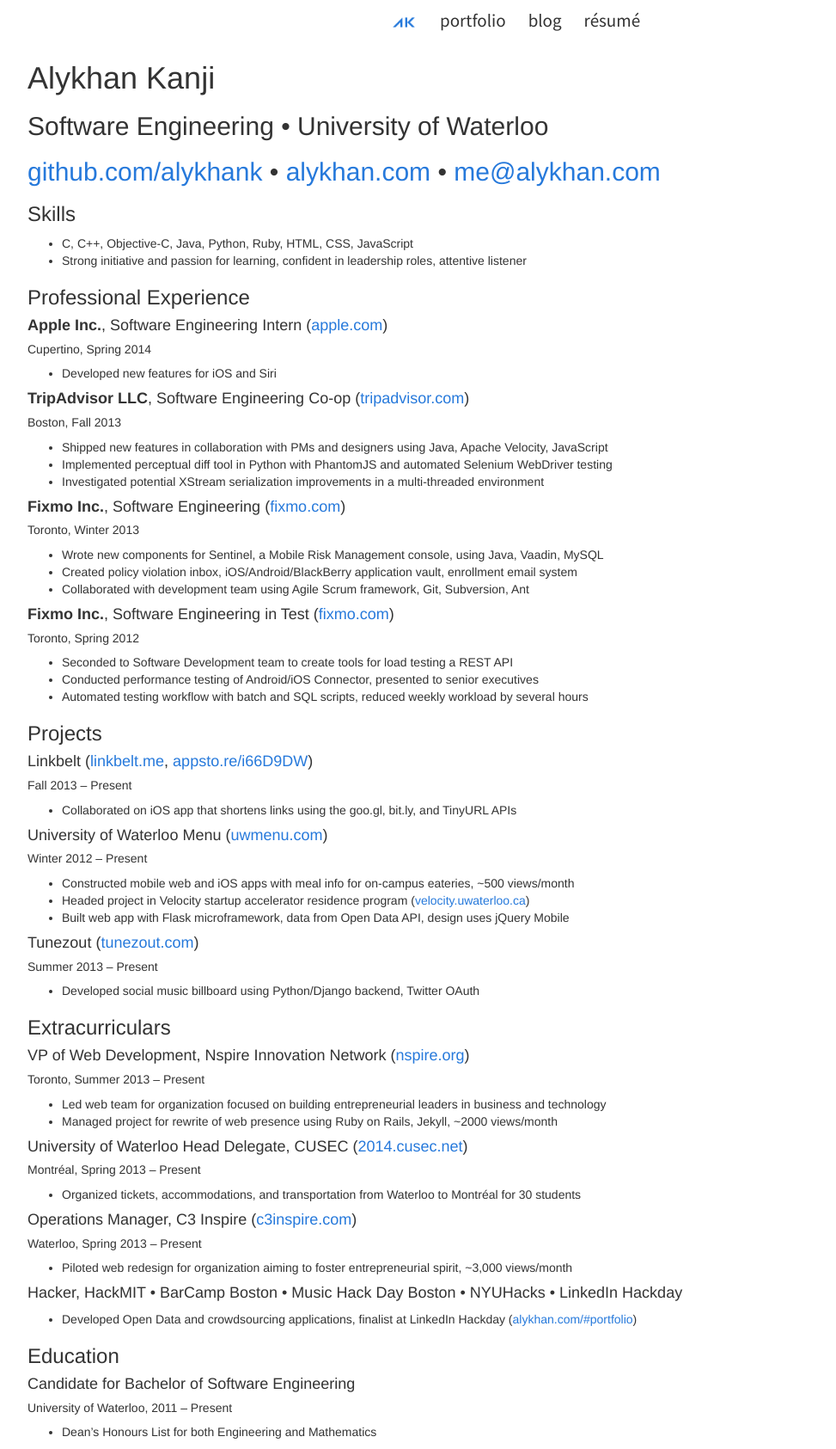
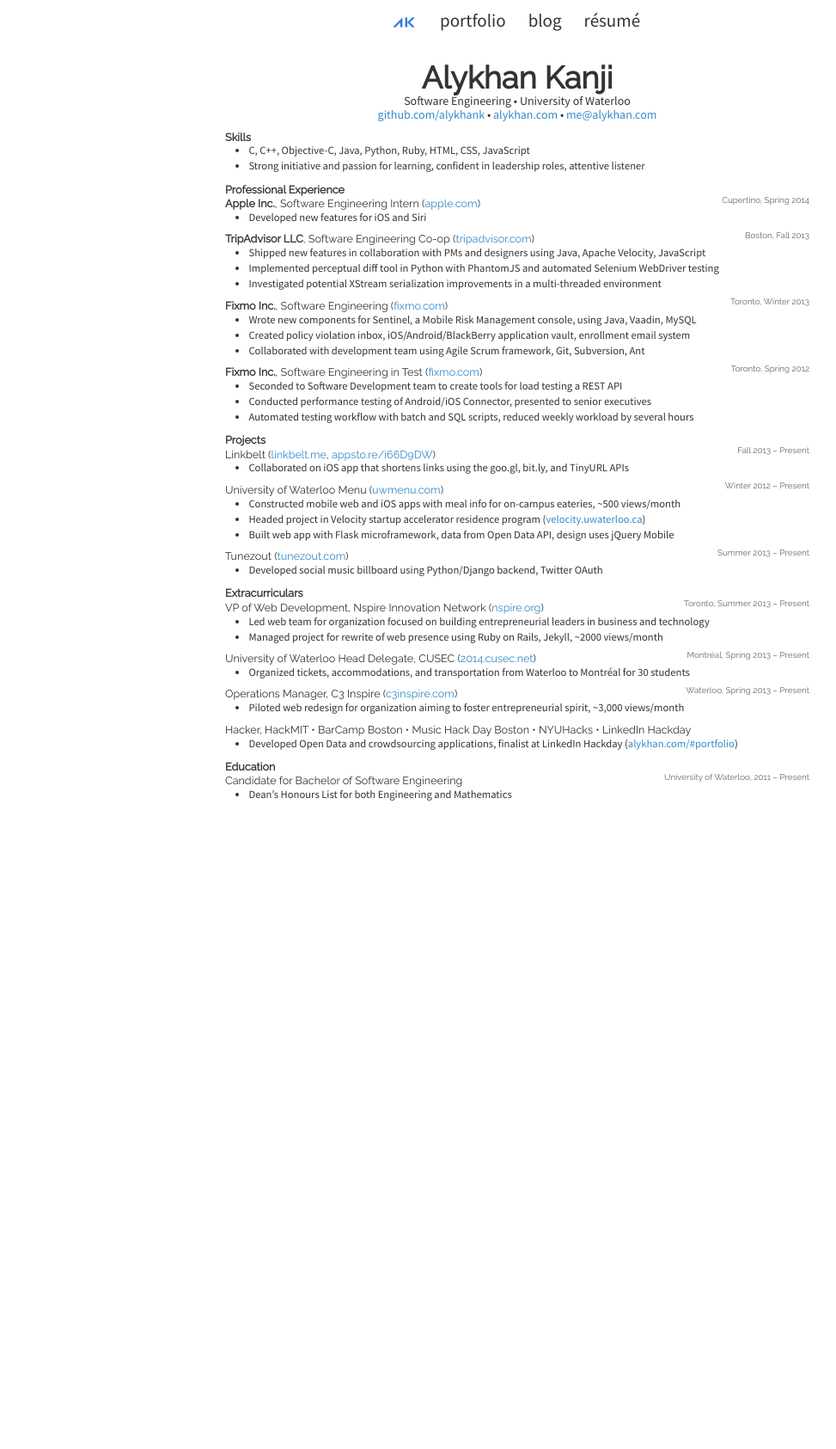
Before and after one commit to alykhank/alykhank.github.io, a Jekyll site: the page built from resume.html, in a window 1280 px wide. Shown: the whole page at 86% size, without its empty margins (38-1011 px from the left). Built offline with Jekyll 4.4.1, drawn with Linux system fonts in a browser that asks for light colours; nearby versions of some CDN libraries; comment, search, counter and statistics services are not loaded; after the commit the page ends 980 px from its top, so only the background shows below that.

Commit message:
Use custom_css variable on pages

```diff
--- a/_layouts/default.html
+++ b/_layouts/default.html
@@ -2,8 +2,8 @@
 <html lang="en">
 <head>
   {% include head.html %}
-	{% if page.url == '/resume.html' %}
-	<link rel="stylesheet" href="css/resume.css">
+  {% if page.custom_css %}
+  <link rel="stylesheet" href="/css/{{ page.custom_css }}.css">
   {% endif %}
 </head>
 <body onload="mixpanel.track('Page View', {'Page Name': '{{ page.name }}', 'URL': window.location.href});">
--- a/blog/index.html
+++ b/blog/index.html
@@ -1,6 +1,7 @@
 ---
 title: Blog &#8226; Alykhan Kanji
 name: Blog
+custom_css: blog
 ---
 {% for post in site.posts %}
   <h1><a href="{{ post.url }}">{{ post.title }}</a></h1>
--- a/resume.html
+++ b/resume.html
@@ -1,6 +1,7 @@
 ---
 title: Résumé &#8226; Alykhan Kanji
 name: Résumé
+custom_css: resume
 ---
 <div class="resume">
 <h1 id="alykhankanji">Alykhan Kanji</h1>
```
Lines whose indentation alone changed are shown as unchanged.
